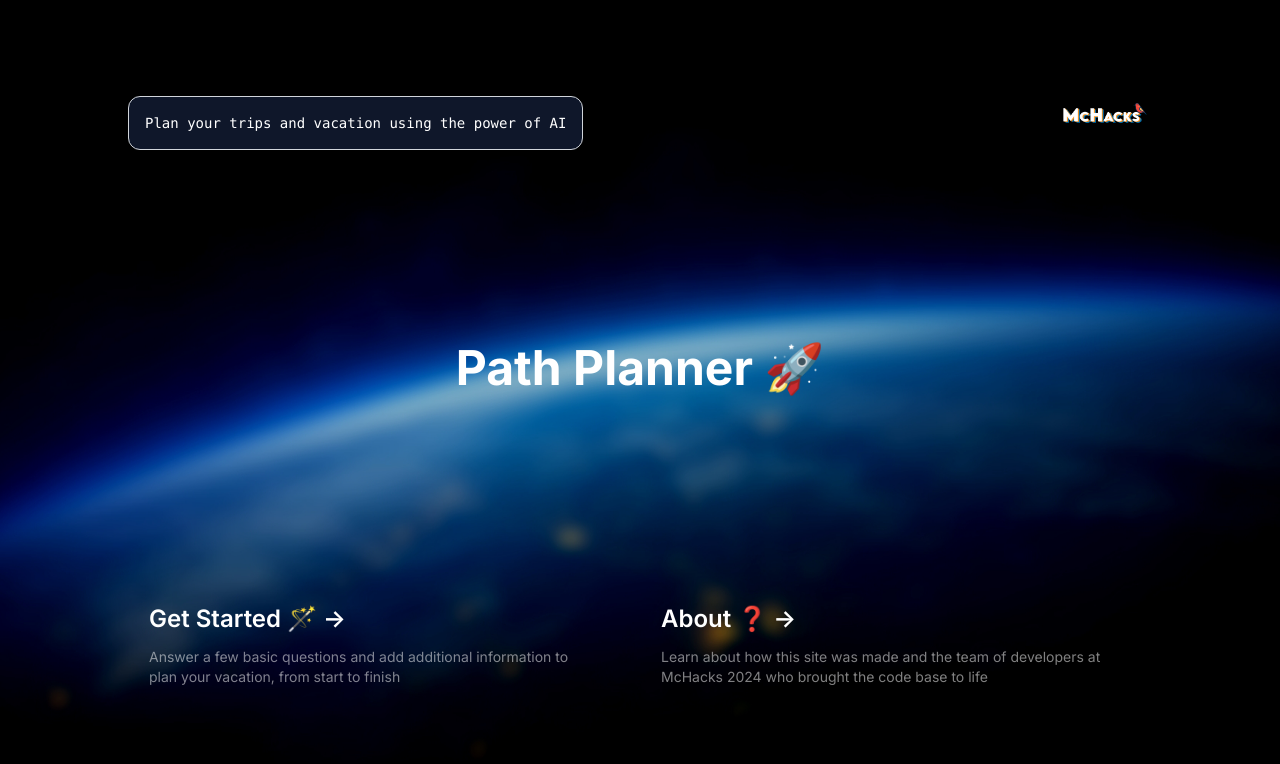
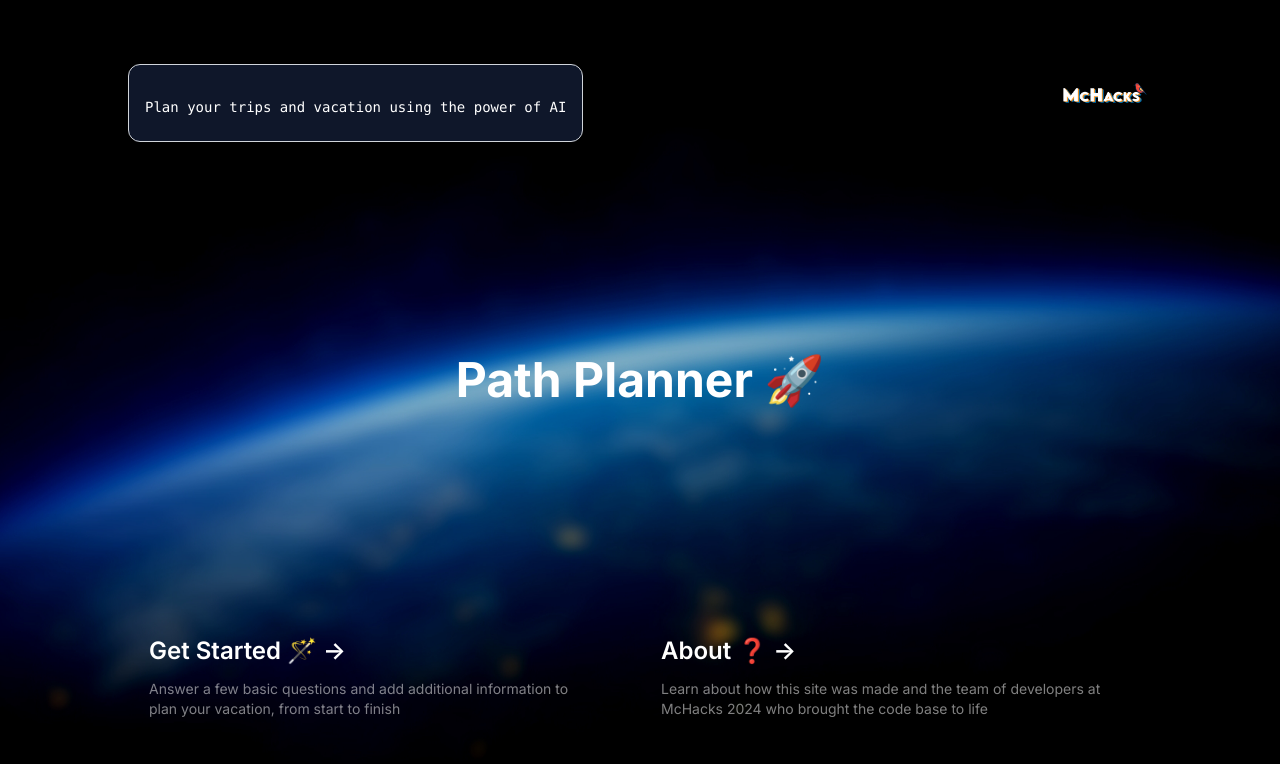
Before and after one commit to Path-Pilot-App/Path-Pilot, a Next.js app: page / in a window 1280 px wide. Shown: the top 764 px of the page. Built offline with nearby package versions, Linux system fonts and the light colour scheme.

Commit message:
more changes

```diff
--- a/app/page.tsx
+++ b/app/page.tsx
@@ -4,9 +4,9 @@ import Link from "next/link";
 
 export default function Home() {
   return (
-    <main className="flex min-h-screen max-h-screen flex-col items-center justify-between p-24">
-      <div className="text-white z-10 max-w-5xl max-h-screen w-full items-center justify-between font-mono text-sm lg:flex">
-        <p className="p-4 text-white fixed left-0 top-0 flex w-full justify-center border-b border-gray-300 pb-6 pt-8 backdrop-blur-2xl lg:static lg:w-auto lg:rounded-xl lg:border lg:bg-slate-900 lg:p-4 lg:dark:bg-zinc-800/30">
+    <main className="flex min-h-screen max-h-screen flex-col items-center justify-between p-16 overflow-hidden">
+      <div className="text-white z-10 max-w-5xl w-full items-center justify-between font-mono text-sm lg:flex">
+        <p className="p-4 text-white fixed left-0 top-0 flex w-full justify-center border-b border-gray-300 pb-3 pt-2 lg:pb-6 lg:pt-8 backdrop-blur-2xl lg:static lg:w-auto lg:rounded-xl lg:border lg:bg-slate-900 lg:p-4 lg:dark:bg-zinc-800/30">
           Plan your trips and vacation using the power of&nbsp;AI
         </p>
         <div className="fixed mb-4 bottom-0 left-0 flex h-48 w-full items-end justify-center lg:static lg:h-auto lg:w-auto lg:bg-none">
@@ -23,7 +23,7 @@ export default function Home() {
 
       <h1 className="text-white te text-5xl font-bold text-center leading-snug">Path Planner 🚀</h1>
 
-      <div className="mb-32 grid text-center lg:max-w-5xl lg:w-full lg:mb-0 lg:grid-cols-2 lg:text-left">
+      <div className="mb-36 grid text-center lg:max-w-5xl lg:w-full lg:mb-0 lg:grid-cols-2 lg:text-left">
         <Link
           href="/planner"
           className="group rounded-lg border border-transparent px-5 py-4 transition-colors hover:border-gray-300 hover:bg-slate-900 hover:dark:border-neutral-700 hover:dark:bg-neutral-800/30"
```
